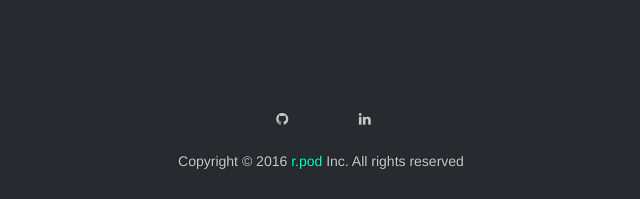
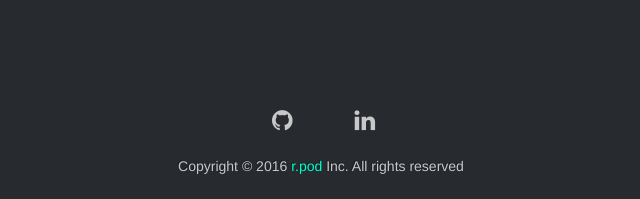
Before and after one commit to asztell/Trivia, a PHP site: page / in a window 1280 px wide. Shown: the part 606-805 px from the top of the page, without its empty margins (319-959 px from the left). Before the commit the page ends 775 px from the top, so only its background shows below. Run offline with PHP 8.4, Linux system fonts and the light colour scheme.

Commit message:
increased social media icons font-size

```diff
--- a/assets/css/style.css
+++ b/assets/css/style.css
@@ -92,6 +92,7 @@ h6 {
 
 i {
 	color: #c8c8c8;
+	font-size: 24px;
 }
 
 .footer {
```
